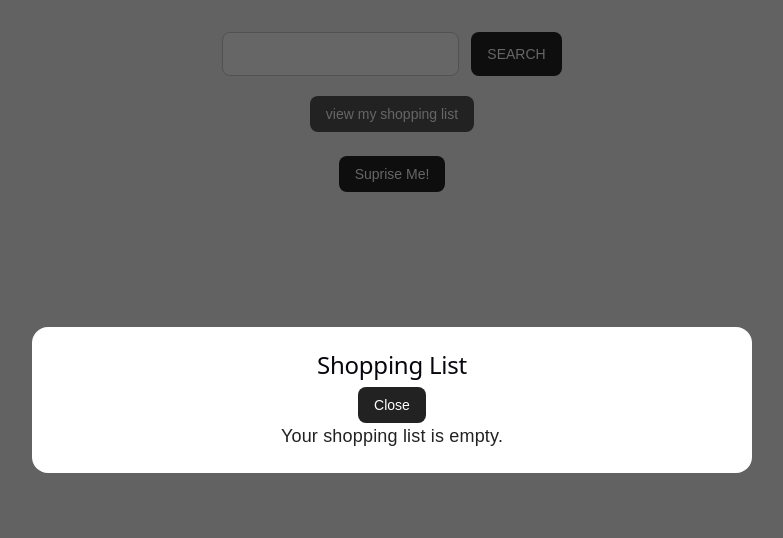
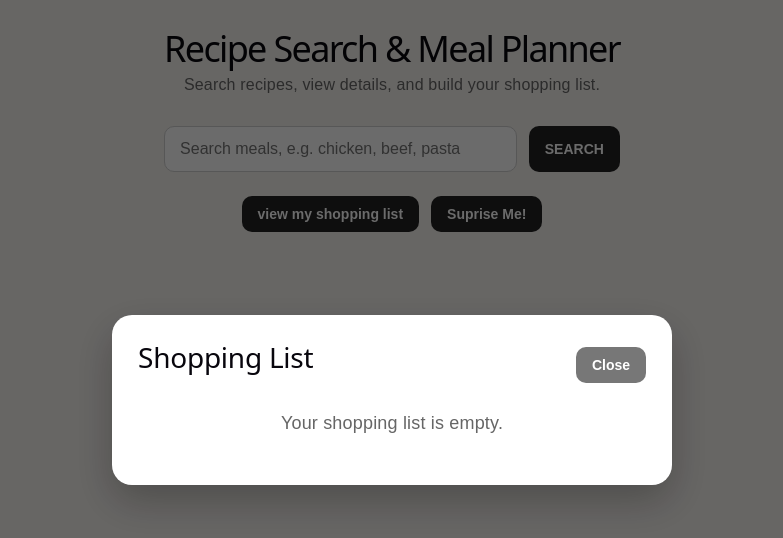
Before and after one commit to Spark22222/Recipe-Search-Meal-Planner-, a React (Vite) app: page / in a window 1280 px wide. Both pictures are taken after a click on the button "view my shopping list". Shown: the top 538 px of the page, without its empty margins (248-1031 px from the left). Built offline with nearby package versions, Linux system fonts and the light colour scheme.

Commit message:
Polish UI and update README

```diff
--- a/src/App.css
+++ b/src/App.css
@@ -4,19 +4,20 @@
 
 body {
   margin: 0;
-  background-color: #f5f5f5;
+  background: #f6f3ef;
+  color: #222;
   font-family: Arial, Helvetica, sans-serif;
-  color: #222;
 }
 
 button {
-  cursor: pointer;
   border: none;
-  border-radius: 8px;
+  border-radius: 10px;
   padding: 10px 16px;
-  background-color: #222;
+  background: #222;
   color: white;
   font-size: 14px;
+  font-weight: 600;
+  cursor: pointer;
 }
 
 button:hover {
@@ -24,28 +25,49 @@ button:hover {
 }
 
 .app {
-  max-width: 1100px;
+  max-width: 1120px;
   margin: 0 auto;
-  padding: 32px 20px;
+  padding: 36px 20px;
 }
 
-.app h1 {
+.app-header {
   text-align: center;
+  margin-bottom: 28px;
+}
+
+.app-header h1 {
+  margin: 0 0 10px;
+  font-size: 36px;
+}
+
+.app-header p {
+  margin: 0;
+  color: #666;
+  font-size: 16px;
+}
+
+.action-row {
+  display: flex;
+  justify-content: center;
+  gap: 12px;
   margin-bottom: 24px;
+  flex-wrap: wrap;
 }
 
 .search-bar {
   display: flex;
   gap: 12px;
-  margin-bottom: 20px;
+  max-width: 760px;
+  margin: 0 auto 24px;
 }
 
 .search-bar input {
   flex: 1;
-  padding: 12px 14px;
-  border: 1px solid #ccc;
-  border-radius: 8px;
+  padding: 13px 15px;
+  border: 1px solid #d0d0d0;
+  border-radius: 10px;
   font-size: 16px;
+  background: white;
 }
 
 .search-bar input:focus {
@@ -55,62 +77,66 @@ button:hover {
 
 .message {
   text-align: center;
-  margin: 24px 0;
-  color: #555;
+  margin: 22px 0;
+  color: #666;
 }
 
 .error {
-  color: #d60000;
+  color: #d00000;
 }
 
 .meal-grid {
   display: grid;
-  grid-template-columns: repeat(auto-fill, minmax(220px, 1fr));
-  gap: 20px;
-  margin-top: 24px;
+  grid-template-columns: repeat(auto-fill, minmax(230px, 1fr));
+  gap: 22px;
+  margin-top: 26px;
 }
 
 .meal-card {
-  background-color: white;
-  border-radius: 14px;
+  background: white;
+  border-radius: 18px;
   overflow: hidden;
-  box-shadow: 0 4px 12px rgba(0, 0, 0, 0.08);
+  box-shadow: 0 8px 22px rgba(0, 0, 0, 0.08);
+  transition: transform 0.2s ease, box-shadow 0.2s ease;
+}
+
+.meal-card:hover {
+  transform: translateY(-4px);
+  box-shadow: 0 12px 28px rgba(0, 0, 0, 0.12);
 }
 
 .meal-card img {
   width: 100%;
-  height: 170px;
+  height: 175px;
   object-fit: cover;
   display: block;
 }
 
 .meal-card-content {
-  padding: 16px;
+  padding: 17px;
 }
 
 .meal-card-content h3 {
-  margin: 0 0 8px;
+  margin: 0 0 10px;
   font-size: 18px;
+  line-height: 1.3;
 }
 
 .meal-card-content p {
-  margin: 4px 0;
+  margin: 5px 0;
   color: #666;
 }
 
 .meal-card-content button {
-  margin-top: 12px;
   width: 100%;
+  margin-top: 14px;
 }
 
 .modal-backdrop {
   position: fixed;
-  top: 0;
-  left: 0;
-  width: 100%;
-  height: 100%;
+  inset: 0;
   padding: 20px;
-  background-color: rgba(0, 0, 0, 0.6);
+  background: rgba(0, 0, 0, 0.58);
   display: flex;
   justify-content: center;
   align-items: center;
@@ -119,59 +145,120 @@ button:hover {
 
 .modal-content {
   width: 100%;
-  max-width: 720px;
-  max-height: 85vh;
+  max-width: 760px;
+  max-height: 86vh;
   overflow-y: auto;
-  background-color: white;
-  border-radius: 16px;
-  padding: 24px;
+  background: white;
+  border-radius: 20px;
+  padding: 26px;
+  box-shadow: 0 16px 40px rgba(0, 0, 0, 0.25);
 }
 
 .modal-content h2 {
-  margin-top: 0;
+  margin: 0 0 14px;
+  font-size: 28px;
+}
+
+.modal-content h3 {
+  margin-top: 22px;
 }
 
 .modal-content img {
   width: 100%;
-  max-height: 320px;
+  max-height: 330px;
   object-fit: cover;
-  border-radius: 12px;
-  margin: 12px 0;
+  border-radius: 16px;
+  margin: 12px 0 16px;
 }
 
-.modal-content ul {
-  padding-left: 20px;
+.modal-actions {
+  display: flex;
+  gap: 10px;
+  flex-wrap: wrap;
+  margin: 18px 0;
 }
 
-.modal-content li {
-  margin-bottom: 6px;
+.secondary-button {
+  background: #777;
+}
+
+.ingredient-list {
+  padding-left: 22px;
+}
+
+.ingredient-list li {
+  margin-bottom: 7px;
+}
+
+.modal-title-row {
+  display: flex;
+  align-items: center;
+  justify-content: space-between;
+  gap: 16px;
+  margin-bottom: 12px;
+}
+
+.shopping-modal {
+  max-width: 560px;
 }
 
 .shopping-list {
   list-style: none;
   padding: 0;
-  margin-top: 16px;
+  margin: 18px 0 0;
 }
 
 .shopping-list li {
-  padding: 10px 12px;
-  margin-bottom: 8px;
-  background-color: #f2f2f2;
-  border-radius: 8px;
+  display: flex;
+  justify-content: space-between;
+  gap: 18px;
+  padding: 12px 14px;
+  margin-bottom: 10px;
+  background: #f3f3f3;
+  border-radius: 10px;
 }
 
-.shopping-list-button {
-  display: block;
-  margin: 0 auto 24px;
-  background-color: #555;
+.shopping-list li span:first-child {
+  font-weight: 600;
 }
 
-@media (max-width: 600px) {
+.shopping-list li span:last-child {
+  color: #666;
+  text-align: right;
+}
+
+@media (max-width: 640px) {
+  .app {
+    padding: 26px 14px;
+  }
+
+  .app-header h1 {
+    font-size: 28px;
+  }
+
   .search-bar {
     flex-direction: column;
   }
 
+  .action-row {
+    flex-direction: column;
+  }
+
   .modal-content {
-    padding: 18px;
+    padding: 20px;
+  }
+
+  .modal-title-row {
+    flex-direction: column;
+    align-items: flex-start;
+  }
+
+  .shopping-list li {
+    flex-direction: column;
+    gap: 4px;
+  }
+
+  .shopping-list li span:last-child {
+    text-align: left;
   }
 }
--- a/src/App.tsx
+++ b/src/App.tsx
@@ -76,15 +76,22 @@ function App() {
   return (
     <main className='app'>
 
+      <header className="app-header">
+        <h1>Recipe Search & Meal Planner</h1>
+        <p>Search recipes, view details, and build your shopping list.</p>
+      </header>
+
       <SearchBar
         searchTerm={searchTerm}
         onSearchTermChange={setSearchTerm}
         onSearch={handleSearch}
       />
+      <div className="action-row">
+        <button className="shopping-list-button" onClick={() => setIsShoppingListOpen(true)}>view my shopping list</button>
 
-      <button className="shopping-list-button" onClick={() => setIsShoppingListOpen(true)}>view my shopping list</button>
+        <button className="suprise-me-button" onClick={handleSurpriseMe}>Suprise Me!</button>
+      </div>
 
-      <button className="suprise-me-button" onClick={handleSurpriseMe}>Suprise Me!</button>
       {
         isShoppingListOpen && (
           <ShoppingListModalProps
@@ -95,16 +102,18 @@ function App() {
       }
 
       {
-        loading && <p>Loading...</p>
+        loading && <p className="message">Loading...</p>
       }
+
+      {error && <p className="message error">{error}</p>}
 
       {
         !loading && error === '' && hasSearched && meals.length === 0 && (
-          <p>No meals found!</p>
+          <p className="message">No meals found!</p>
         )
       }
 
-      <div className="meal-grid">
+      <section className="meal-grid">
         {
           meals.map((meal) => (
             <MealCard
@@ -114,7 +123,7 @@ function App() {
             />
           ))
         }
-      </div>
+      </section>
 
       {
         selectedMeal !== null && (
--- a/src/components/MealCard.tsx
+++ b/src/components/MealCard.tsx
@@ -1,22 +1,23 @@
-import type { Meal } from "../types/meal";
+import type { Meal } from '../types/meal'
 
 interface MealCardProps {
   meal: Meal
-    onSelect:() => void
+  onSelect: () => void
 }
 
-const MealCard = ({ meal,onSelect }: MealCardProps) => {
+const MealCard = ({ meal, onSelect }: MealCardProps) => {
+  return (
+    <article className="meal-card">
+      <img src={meal.strMealThumb} alt={meal.strMeal} />
 
-    return (
-        <div className="meal-card">
-            <img src={meal.strMealThumb} alt={meal.strMeal} width='200'></img>
       <div className="meal-card-content">
         <h3>{meal.strMeal}</h3>
         <p>{meal.strCategory}</p>
         <p>{meal.strArea}</p>
-                <button onClick={onSelect}>SHOW MORE</button>
+
+        <button onClick={onSelect}>Show More</button>
       </div>
-        </div>
+    </article>
   )
 }
 
--- a/src/components/RecipeModal.tsx
+++ b/src/components/RecipeModal.tsx
@@ -12,8 +12,10 @@ const RecipeModal = ({ meal, onClose,onAddToShoppingList }: RecipeModalProps) =>
     return (
         <div className="modal-backdrop">
             <div className="modal-content">
-                <button onClick={onClose}>Close</button>
-                <button onClick={onAddToShoppingList}>Add to shopping list</button>
+                <div className="modal-actions">
+                    <button onClick={onAddToShoppingList}>Add to Shopping List</button>
+                    <button className="secondary-button" onClick={onClose}>Close</button>
+                </div>
                 <h2>{meal.strMeal}</h2>
                 <img src={meal.strMealThumb} alt={meal.strMeal} width="300" />
 
@@ -21,7 +23,7 @@ const RecipeModal = ({ meal, onClose,onAddToShoppingList }: RecipeModalProps) =>
                 <p>{meal.strArea}</p>
 
                 <h3>Ingredients</h3>
-                <ul>
+                <ul className="ingredient-list">
                     {ingredients.map((item, index) => (
                         <li key={index}>
                             {item.measure} {item.ingredient}
--- a/src/components/SearchBar.tsx
+++ b/src/components/SearchBar.tsx
@@ -17,6 +17,7 @@ const SearchBar = ({ searchTerm, onSearchTermChange, onSearch }: SearchBarProps)
             <input type='text'
                 value={searchTerm}
                 onChange={(e) => onSearchTermChange(e.target.value)}
+                placeholder="Search meals, e.g. chicken, beef, pasta"
             />
             <button type='submit'>SEARCH</button>
         </form>
--- a/src/components/ShoppingListModal.tsx
+++ b/src/components/ShoppingListModal.tsx
@@ -1,43 +1,42 @@
-import type { IngredientItem } from "../utils/getIngredients"
+import type { IngredientItem } from '../utils/getIngredients'
 
 interface ShoppingListModalProps {
   shoppingList: IngredientItem[]
   onClose: () => void
 }
 
-const ShoppingListModalProps = ({ shoppingList, onClose }: ShoppingListModalProps) => {
-
-    const sortedList = [...shoppingList].sort((a, b) => a.ingredient.localeCompare(b.ingredient))
-
+const ShoppingListModal = ({ shoppingList, onClose }: ShoppingListModalProps) => {
+  const sortedList = [...shoppingList].sort((a, b) =>
+    a.ingredient.localeCompare(b.ingredient)
+  )
 
   return (
     <div className="modal-backdrop">
-            <div className="modal-content">
+      <div className="modal-content shopping-modal">
+        <div className="modal-title-row">
           <h2>Shopping List</h2>
+          <button className="secondary-button" onClick={onClose}>
+            Close
+          </button>
+        </div>
 
-                <button onClick={onClose}>Close</button>
+        {shoppingList.length === 0 && (
+          <p className="message">Your shopping list is empty.</p>
+        )}
 
-                {
-                    shoppingList.length === 0 && (
-                        <p>Your shopping list is empty.</p>
+        {shoppingList.length > 0 && (
+          <ul className="shopping-list">
+            {sortedList.map((item, index) => (
+              <li key={index}>
+                <span>{item.ingredient}</span>
+                <span>{item.measure}</span>
+              </li>
+            ))}
+          </ul>
+        )}
+      </div>
+    </div>
   )
 }
 
-                {
-                    shoppingList.length !== 0 && (
-                        <ul className="shopping-list">
-                            {sortedList.map((item, index) => (
-                                <li key={index}>
-                                    {item.measure} {item.ingredient}
-                                </li>
-                            ))}
-                        </ul>
-                    )
-                }
-            </div>
-        </div>
-
-    )
-}
-
-export default ShoppingListModalProps
+export default ShoppingListModal
```
Also changed, not shown: 1 other file (tests, documents, lock files or other folders). Lines whose indentation alone changed are shown as unchanged.
